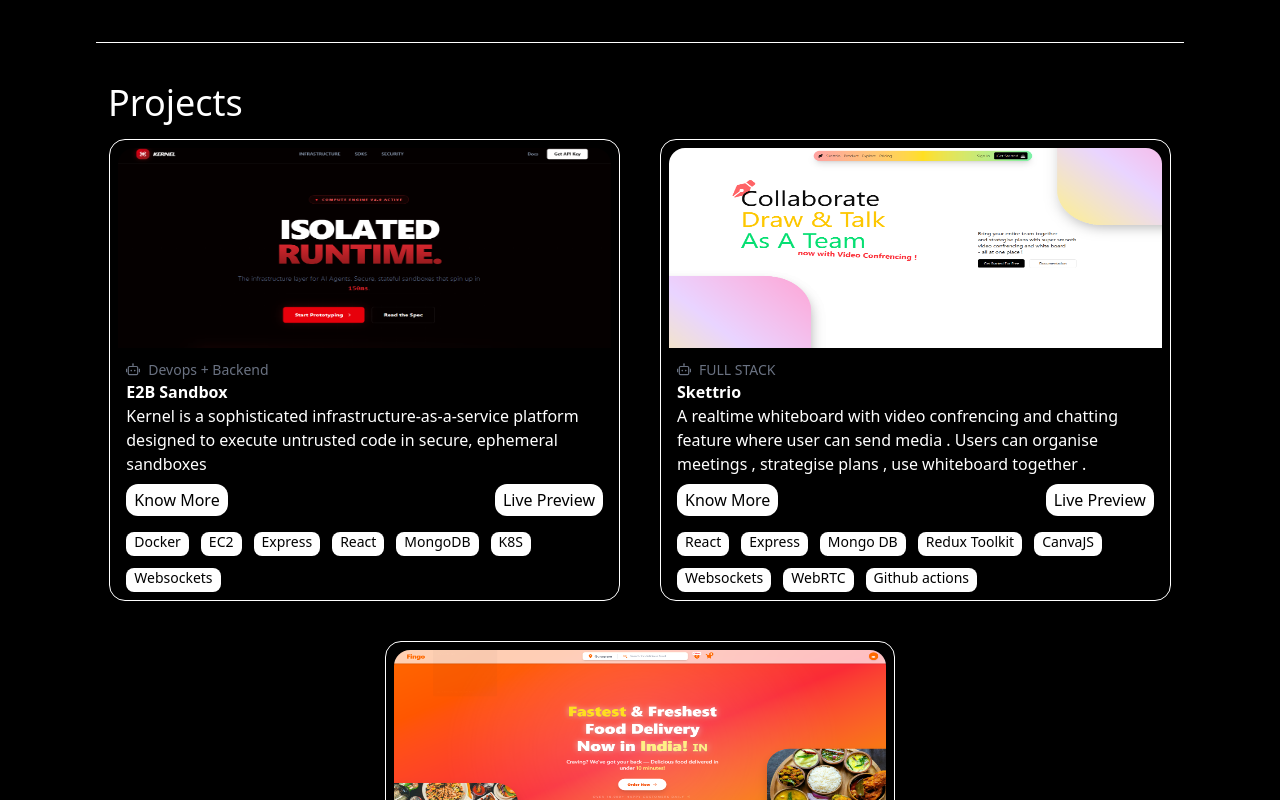
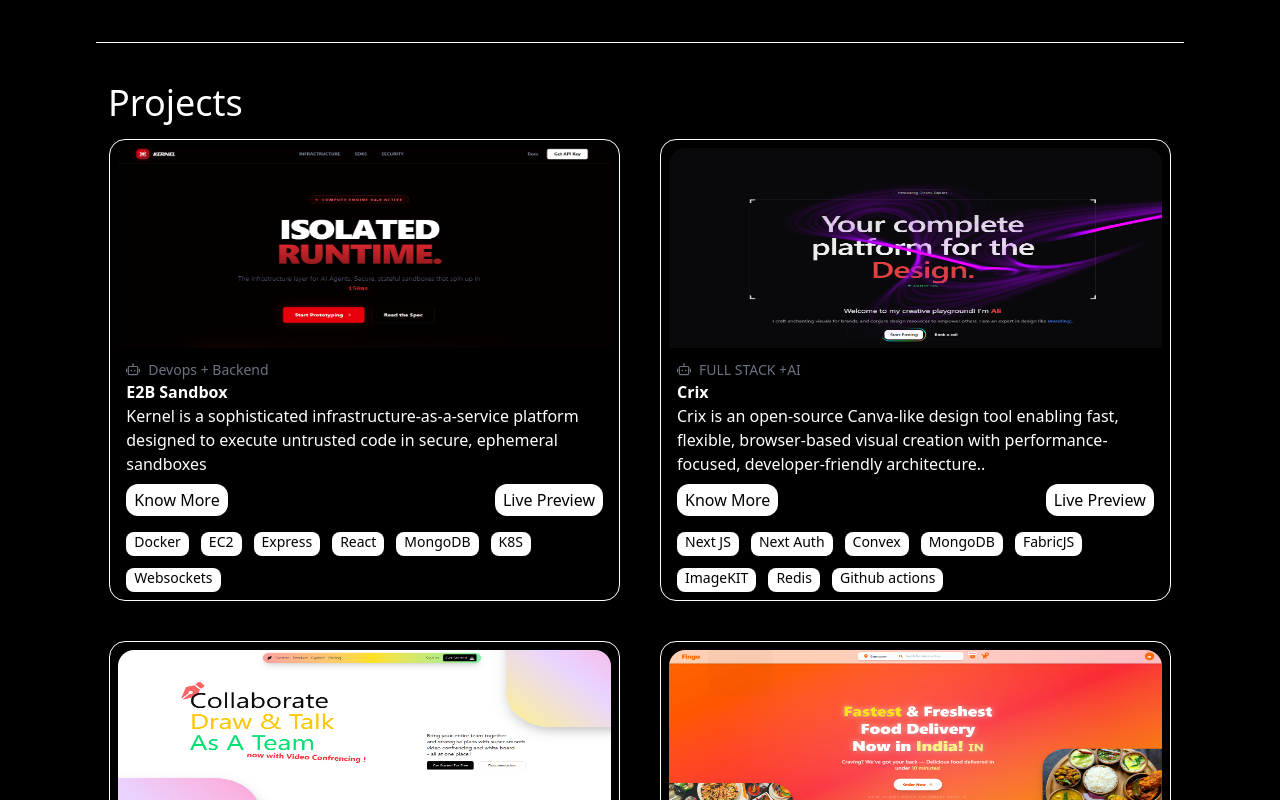
Before and after one commit to martiniscoding/portfolio, a React (Vite) app: page / in a window 1280 px wide. Shown: the part 780-1580 px from the top of the page. Built offline with nearby package versions, Linux system fonts and the light colour scheme.

Commit message:
welcome crix

```diff
--- a/src/Cards.jsx
+++ b/src/Cards.jsx
@@ -9,7 +9,7 @@
   SiReact, SiNextdotjs, SiTailwindcss, SiReactquery, SiFramer, SiRedux, SiShadcnui,
   SiExpress, SiNestjs, SiTrpc, SiMongodb, SiPostgresql, SiRedis, SiSocketdotio, SiWebrtc,
   SiPrisma, SiDrizzle, SiStripe, SiDocker, SiAmazons3, SiAwslambda, SiKubernetes,
-  SiNginx, SiGithubactions, SiGit, SiGithub, SiOpenai, SiLangchain, SiAmazonwebservices
+  SiNginx, SiGithubactions, SiGit, SiGithub, SiOpenai, SiLangchain, SiAmazonwebservices,SiOllama ,SiHuggingface
 } from "react-icons/si";
 import { FaTerminal } from "react-icons/fa";
 
@@ -122,13 +122,17 @@
             <p className="text-sm font-bold text-neutral-500 uppercase tracking-widest mb-3">Gen-Agentic AI</p>
             <div className="flex flex-wrap gap-2">
               <SkillBadge icon={SiLangchain} text="Langchain" color="#1C3C3C" />
+              <SkillBadge  text="Langgraph" color="#412991" />
               <SkillBadge icon={SiOpenai} text="RAG" color="#412991" />
+
               <SkillBadge icon={FaTerminal} text="MCP" color="#60a5fa" />
               <span className="flex items-center gap-2 px-3 py-1 text-xs font-bold rounded-md bg-white/5 border border-white/10 hover:bg-white/10 transition-colors ">
                 <img src={ingest}  className="size-5 rounded-full" alt="" />
                 <span>Inngest</span>
               </span>
-              <SkillBadge icon={SiOpenai} text="Open AI" color="#10a37f" />
+              <SkillBadge icon={SiOllama} text="Ollama" color="#FFFFFF" />
+              <SkillBadge icon={SiHuggingface} text="Hugging Face" color="#F3FF24" />
+
             </div>
           </div>
         </div>
--- a/src/RecentWork.jsx
+++ b/src/RecentWork.jsx
@@ -5,9 +5,9 @@
 import { RiRobot2Line } from "react-icons/ri";
 import { motion } from "motion/react";
 import { useScroll } from "./ScrollContext";
-import skettrio from "../public/skettrio.png"
-import e2b from "../public/e2b.png"
-
+import skettrio from "../public/skettrio.png";
+import e2b from "../public/e2b.png";
+import crix from "../public/crix.png";
 function RecentWork() {
   const { aboutRef, projectsRef, workRef } = useScroll();
 
@@ -16,7 +16,6 @@
       <div className="text-4xl mb-4 font-light">Projects </div>
 
       <div className="flex flex-col items-center md:flex-row md:flex-wrap  justify-center gap-10  w-full ">
-
         <motion.div
           initial={{ x: 200 }}
           animate={{ x: 0 }}
@@ -38,7 +37,8 @@
             </div>
             <span className="font-bold">E2B Sandbox</span>
             <span>
-            Kernel is a sophisticated infrastructure-as-a-service platform designed to execute untrusted code in secure, ephemeral sandboxes
+              Kernel is a sophisticated infrastructure-as-a-service platform
+              designed to execute untrusted code in secure, ephemeral sandboxes
             </span>
             <div className=" flex justify-between w-full mt-2 ">
               <button className="bg-white px-2 py-1 rounded-xl text-black font-light">
@@ -46,9 +46,7 @@
               </button>
               <button
                 onClick={() => {
-                  window.open(
-
-                  );
+                  window.open();
                 }}
                 className="bg-white px-2 py-1 rounded-xl text-black font-light"
               >
@@ -77,7 +75,72 @@
               <span className="text-sm font-medium px-2 h-6 bg-white  text-black  rounded-lg ">
                 Websockets
               </span>
-
+            </div>
+          </div>
+        </motion.div>
+        <motion.div
+          initial={{ x: 200 }}
+          animate={{ x: 0 }}
+          viewport={{ once: true, amount: 0.1 }}
+          transition={{ duration: 0.5 }}
+          className="flex flex-col border border-white rounded-2xl  w-full sm:w-[80%] md:w-[48%] p-2"
+        >
+          <div className="h-[60%] overflow-hidden">
+            <img
+              src={crix}
+              alt=""
+              className="h-50 w-full rounded-t-2xl hover:scale-105 duration-500 transition-transform"
+            />
+          </div>
+          <div className="h-[40%] mx-2 mt-3 flex flex-col">
+            <div className="flex items-center gap-2 text-gray-500 text-sm">
+              <RiRobot2Line />
+              <span>FULL STACK +AI</span>
+            </div>
+            <span className="font-bold">Crix</span>
+            <span>
+              Crix is an open-source Canva-like design tool enabling fast,
+              flexible, browser-based visual creation with performance-focused,
+              developer-friendly architecture..
+            </span>
+            <div className=" flex justify-between w-full mt-2 ">
+              <button className="bg-white px-2 py-1 rounded-xl text-black font-light">
+                Know More
+              </button>
+              <button
+                onClick={() => {
+                  window.open();
+                }}
+                className="bg-white px-2 py-1 rounded-xl text-black font-light"
+              >
+                Live Preview
+              </button>
+            </div>
+            <div className="mt-4 flex  gap-3 max-w-xl  flex-wrap  ">
+              <span className=" text-sm font-medium px-2 h-6 bg-white  text-black  rounded-lg ">
+                Next JS
+              </span>
+              <span className="text-sm font-medium px-2  h-6 bg-white  text-black  rounded-lg ">
+                Next Auth
+              </span>
+              <span className="text-sm font-medium px-2  h-6 bg-white  text-black  rounded-lg ">
+                Convex
+              </span>
+              <span className="text-sm font-medium px-2 h-6 bg-white  text-black  rounded-lg ">
+                MongoDB
+              </span>
+              <span className=" text-sm font-medium px-2 h-6 bg-white  text-black  rounded-lg ">
+                FabricJS
+              </span>
+              <span className="text-sm font-medium px-2 h-6 bg-white  text-black  rounded-lg ">
+                ImageKIT
+              </span>
+              <span className="text-sm font-medium px-2 h-6 bg-white  text-black  rounded-lg ">
+                Redis
+              </span>
+              <span className="text-sm font-medium px-2 h-6 bg-white  text-black  rounded-lg ">
+                Github actions
+              </span>
             </div>
           </div>
         </motion.div>
@@ -102,9 +165,9 @@
             </div>
             <span className="font-bold">Skettrio</span>
             <span>
-             A realtime whiteboard with video confrencing and chatting feature where user can
-             send media . Users can organise meetings , strategise plans , use whiteboard together .
-
+              A realtime whiteboard with video confrencing and chatting feature
+              where user can send media . Users can organise meetings ,
+              strategise plans , use whiteboard together .
             </span>
             <div className=" flex justify-between w-full mt-2 ">
               <button className="bg-white px-2 py-1 rounded-xl text-black font-light">
@@ -112,8 +175,7 @@
               </button>
               <button
                 onClick={() => {
-                  window.open(
-                  );
+                  window.open();
                 }}
                 className="bg-white px-2 py-1 rounded-xl text-black font-light"
               >
@@ -212,8 +274,6 @@
             </div>
           </div>
         </motion.div>
-
-
       </div>
     </div>
   );
```
Also changed, not shown: public/crix.png (added). Lines whose indentation alone changed are shown as unchanged.
